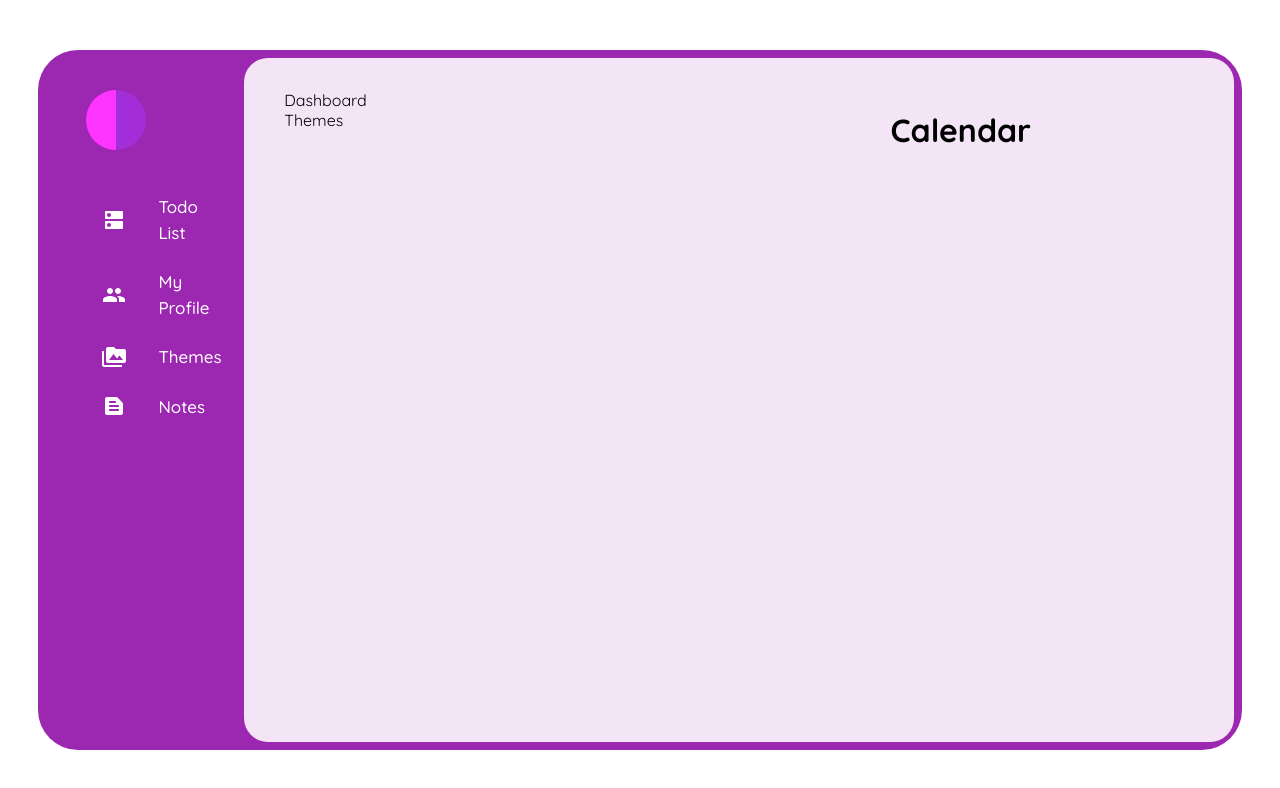
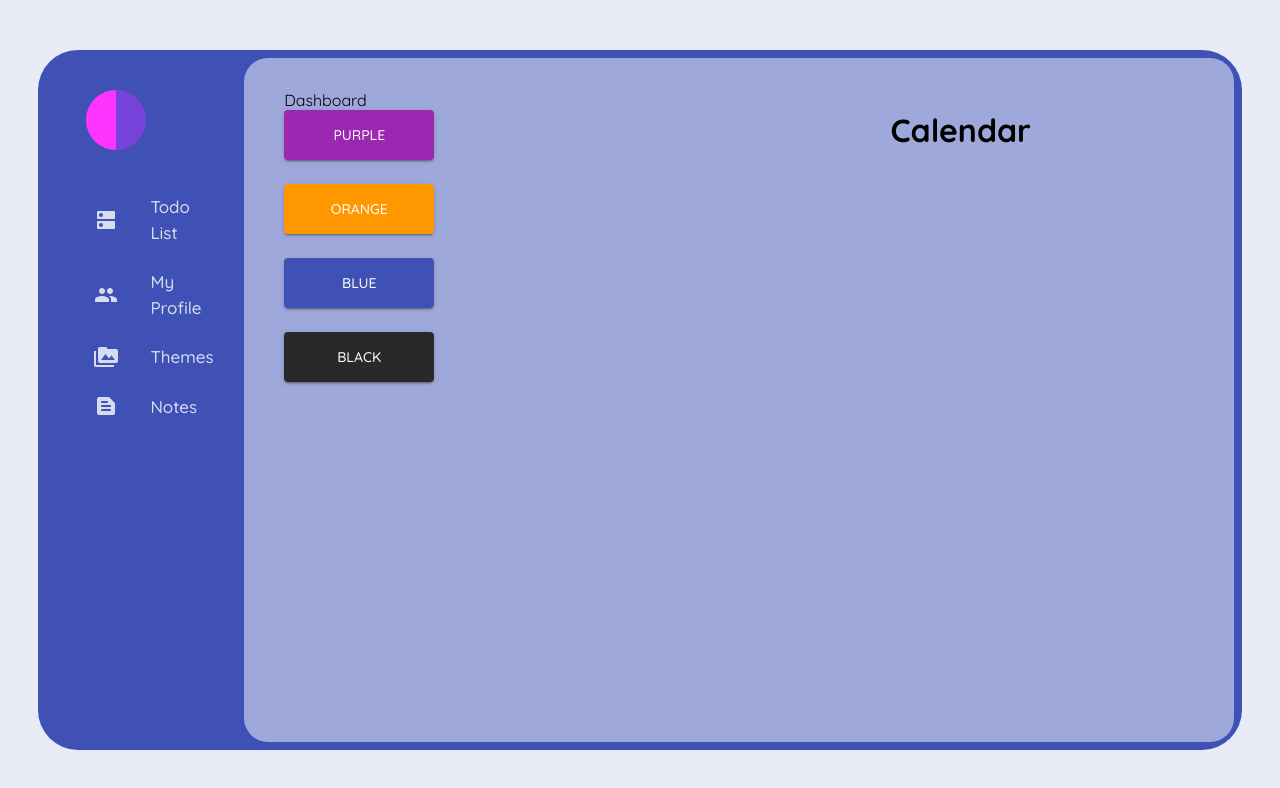
Before and after one commit to IliaRyzhenkov/calendar, a React (Create React App) app: page /themes in a window 1280 px wide. Shown: the top 788 px of the page. Built offline with nearby package versions, Linux system fonts and the light colour scheme.

Commit message:
add themes

```diff
--- a/src/App.tsx
+++ b/src/App.tsx
@@ -1,4 +1,4 @@
-import React from 'react';
+import React, { useState } from 'react';
 import { Routes, Route } from "react-router-dom"
 import {
   Grid,
@@ -9,7 +9,7 @@ import {
 
 import Sidebar from './modules/sidebar';
 import Dashboard from './modules/dashboard';
-import purpleTheme from './themes/theme';
+import { blackTheme, blueTheme, orangeTheme, purpleTheme } from './themes';
 import Todo from './modules/todo';
 import Themes from './modules/themes';
 import Notes from './modules/notes';
@@ -18,8 +18,12 @@ import Notes from './modules/notes';
 
 
 function App() {
+
+  const [curentTheme, setCurentTheme] = useState(blueTheme)
+
+
   return (
-    <ThemeProvider theme={purpleTheme}>
+    <ThemeProvider theme={curentTheme}>
       <Box
         p={'3%'}
         minHeight={'100vh'}
@@ -55,7 +59,7 @@ function App() {
               <Grid item md={12} lg={8}>
                 <Routes>
                   <Route path='/' element={<Todo />} />
-                  <Route path='/themes' element={<Themes />} />
+                  <Route path='/themes' element={<Themes setTheme={setCurentTheme} />} />
                   <Route path='/notes' element={<Notes />} />
                 </Routes>
               </Grid>
--- a/src/modules/sidebar/index.tsx
+++ b/src/modules/sidebar/index.tsx
@@ -13,7 +13,7 @@ const data = [
   {
     icon: <People />,
     label: 'My Profile',
-    path: '/profile'
+    path: '/'
   },
   {
     icon: <PermMedia />,
@@ -27,6 +27,10 @@ const data = [
   }
 
 ]
+
+interface circleColor {
+
+}
 const Sidebar = () => {
   return (
     <Box>
@@ -46,10 +50,16 @@ const Sidebar = () => {
             key={item.label}
             to={item.path}
           >
-            <ListItemButton>
-              <ListItemIcon sx={{
-                color: "white"
+            <ListItemButton
+              sx={{
+                p: 1,
+                color: 'rgba(255,255,255,.8)'
               }}
+            >
+              <ListItemIcon
+                sx={{
+                  color: 'inherit'
+                }}
               >
                 {item.icon}
               </ListItemIcon>
@@ -58,7 +68,6 @@ const Sidebar = () => {
                 primaryTypographyProps={{
                   fontSize: 17,
                   fontWeight: '500',
-                  color: 'white'
                 }}
               />
             </ListItemButton>
--- a/src/modules/themes/index.tsx
+++ b/src/modules/themes/index.tsx
@@ -1,11 +1,57 @@
-import { Box } from "@mui/material"
+import { Box, Button } from "@mui/material"
 import React from "react"
+import { blackTheme, blueTheme, orangeTheme, purpleTheme } from '../../themes';
 
-const Themes = () => {
+
+const data = [
+  {
+    name: 'purple',
+    theme: purpleTheme
+  },
+  {
+    name: 'orange',
+    theme: orangeTheme
+  },
+  {
+    name: 'blue',
+    theme: blueTheme
+  },
+  {
+    name: 'black',
+    theme: blackTheme
+  },
+
+]
+
+interface SetThemes {
+  setTheme: Function
+
+}
+
+const Themes = ({ setTheme }: SetThemes) => {
+
   return (
-    <Box>
-      Themes
-    </Box>
+    <>
+      {
+        data.map((item) => (
+          <Box
+            display={'block'}
+            mb={3}
+          >
+            <Button variant='contained'
+              sx={{
+                backgroundColor: item.theme.palette.primary.main,
+                width: 150,
+                height: 50,
+              }}
+              onClick={() => setTheme(item.theme)}
+            >
+              {item.name}
+            </Button>
+          </Box>
+        ))
+      }
+    </>
   )
 }
 
--- /dev/null
+++ b/src/themes/index.ts
@@ -0,0 +1,81 @@
+import {createTheme} from "@mui/material";
+import {grey, indigo, orange, purple} from "@mui/material/colors";
+
+const purpleTheme = createTheme({
+    palette: {
+        primary: {
+            main: purple[500],
+            contrastText: '#FFFFFF'
+        },
+        secondary: {
+            main: purple["A400"]
+        },
+        background: {
+            default: purple[50],
+
+        },
+    },
+    typography: {
+        fontFamily: 'Quicksand',
+        fontSize: 14
+    },
+})
+
+const blackTheme = createTheme({
+    palette: {
+        primary: {
+            main: '#292929',
+            contrastText: grey[50]
+        },
+        secondary: {
+            main: grey[300],
+        },
+        background: {
+            default: grey[700],
+            paper: grey[100]
+        },
+    },
+    typography: {
+        fontFamily: 'Quicksand',
+        fontSize: 14
+    },
+})
+const blueTheme = createTheme({
+    palette: {
+        primary: {
+            main: indigo[500],
+            contrastText: '#fff'
+        },
+        secondary: {
+            main: grey["100"]
+        },
+        background: {
+            default: indigo[200],
+             paper: indigo[50]
+        },
+    },
+    typography: {
+        fontFamily: 'Quicksand',
+        fontSize: 14
+    },
+})
+const orangeTheme = createTheme({
+    palette: {
+        primary: {
+            main: orange[500],
+            contrastText: '#fff'
+        },
+        secondary: {
+            main: orange['A400']
+        },
+        background: {
+                default: orange[50],
+        },
+    },
+    typography: {
+        fontFamily: 'Quicksand',
+        fontSize: 14
+    },
+})
+
+export {purpleTheme, blueTheme, blackTheme, orangeTheme}
--- a/src/themes/theme.tsx
+++ /dev/null
@@ -1,25 +0,0 @@
-import { purple } from '@mui/material/colors';
-import { createTheme } from '@mui/material/styles';
-
-const purpleTheme = createTheme({
-  palette: {
-    primary: {
-      main: purple[500],
-      contrastText: '#FFFFFF'
-    },
-    secondary: {
-      main: purple["A400"],
-      contrastText: '#FFFFFF'
-
-    },
-    background: {
-      default: purple[50],
-    },
-  },
-  typography: {
-    fontFamily: 'Quicksand',
-    fontSize: 14
-  },
-})
-
-export default purpleTheme
```
